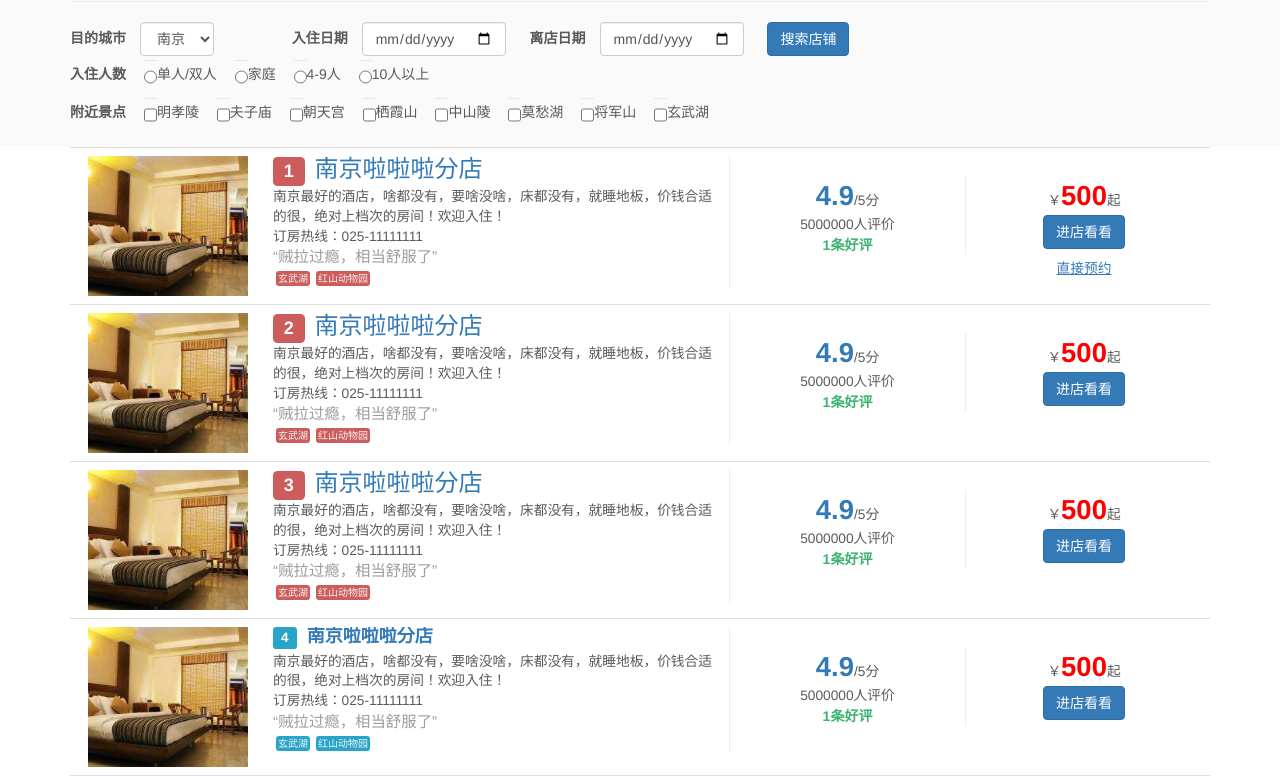
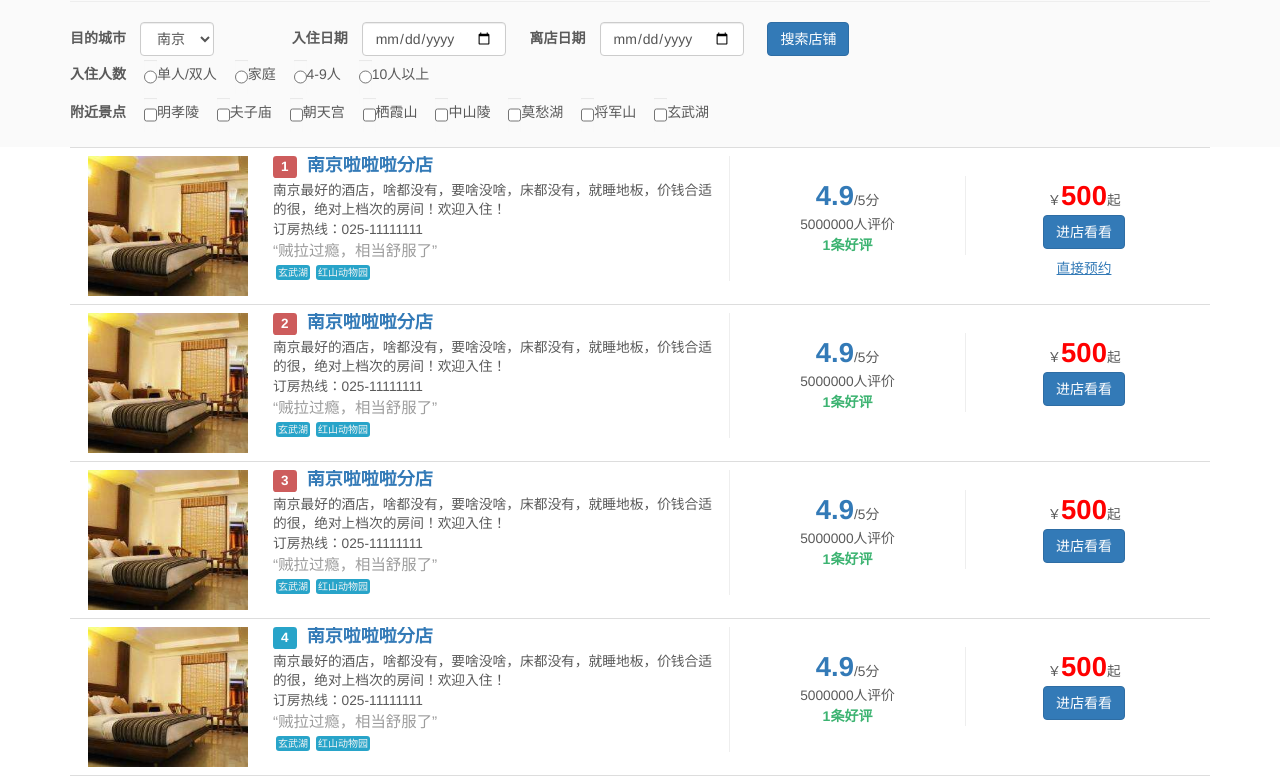
Before and after one commit to Christine-Tan/HCI, a plain HTML site: page HW/WebContent/prototype/choose_hotel(2).html in a window 1280 px wide. Shown: the part 384-1164 px from the top of the page. Drawn offline with nearby package versions, Linux system fonts and the light colour scheme.

Commit message:
样式调整

```diff
--- a/HW/WebContent/prototype/choose_hotel(2).html
+++ b/HW/WebContent/prototype/choose_hotel(2).html
@@ -268,11 +268,11 @@
             <div class="media-body">
               <div class="row">
                 <div class="col-md-6 sx-vertical-line">
-                  <h3 class="media-heading"><span class="label sx-label-hotel-top3">1</span><a>南京啦啦啦分店</a></h3>
+                  <h4 class="media-heading"><span class="label sx-label-hotel-top3">1</span><a>南京啦啦啦分店</a></h4>
                   <p>南京最好的酒店，啥都没有，要啥没啥，床都没有，就睡地板，价钱合适的很，绝对上档次的房间！欢迎入住！</p>
                   <p>订房热线：025-11111111</p>
                   <p class="sx-small-grey">“贼拉过瘾，相当舒服了”</p>
-                  <p><attr-tag-top>玄武湖</attr-tag-top><attr-tag-top>红山动物园</attr-tag-top></p>
+                  <p><attr-tag>玄武湖</attr-tag><attr-tag>红山动物园</attr-tag></p>
                 </div>
                 <div class="col-md-3 sx-vertical-line sx-content-center">
                   <p><span class="sx-big-blue">4.9</span>/5分</p>
@@ -299,11 +299,11 @@
             <div class="media-body">
               <div class="row">
                 <div class="col-md-6 sx-vertical-line">
-                  <h3 class="media-heading"><span class="label sx-label-hotel-top3">2</span><a>南京啦啦啦分店</a></h3>
+                  <h4 class="media-heading"><span class="label sx-label-hotel-top3">2</span><a>南京啦啦啦分店</a></h4>
                   <p>南京最好的酒店，啥都没有，要啥没啥，床都没有，就睡地板，价钱合适的很，绝对上档次的房间！欢迎入住！</p>
                   <p>订房热线：025-11111111</p>
                   <p class="sx-small-grey">“贼拉过瘾，相当舒服了”</p>
-                  <p><attr-tag-top>玄武湖</attr-tag-top><attr-tag-top>红山动物园</attr-tag-top></p>
+                  <p><attr-tag>玄武湖</attr-tag><attr-tag>红山动物园</attr-tag></p>
                 </div>
                 <div class="col-md-3 sx-vertical-line sx-content-center">
                   <p><span class="sx-big-blue">4.9</span>/5分</p>
@@ -329,11 +329,11 @@
             <div class="media-body">
               <div class="row">
                 <div class="col-md-6 sx-vertical-line">
-                  <h3 class="media-heading"><span class="label sx-label-hotel-top3">3</span><a>南京啦啦啦分店</a></h3>
+                  <h4 class="media-heading"><span class="label sx-label-hotel-top3">3</span><a>南京啦啦啦分店</a></h4>
                   <p>南京最好的酒店，啥都没有，要啥没啥，床都没有，就睡地板，价钱合适的很，绝对上档次的房间！欢迎入住！</p>
                   <p>订房热线：025-11111111</p>
                   <p class="sx-small-grey">“贼拉过瘾，相当舒服了”</p>
-                  <p><attr-tag-top>玄武湖</attr-tag-top><attr-tag-top>红山动物园</attr-tag-top></p>
+                  <p><attr-tag>玄武湖</attr-tag><attr-tag>红山动物园</attr-tag></p>
                 </div>
                 <div class="col-md-3 sx-vertical-line sx-content-center">
                   <p><span class="sx-big-blue">4.9</span>/5分</p>
```
